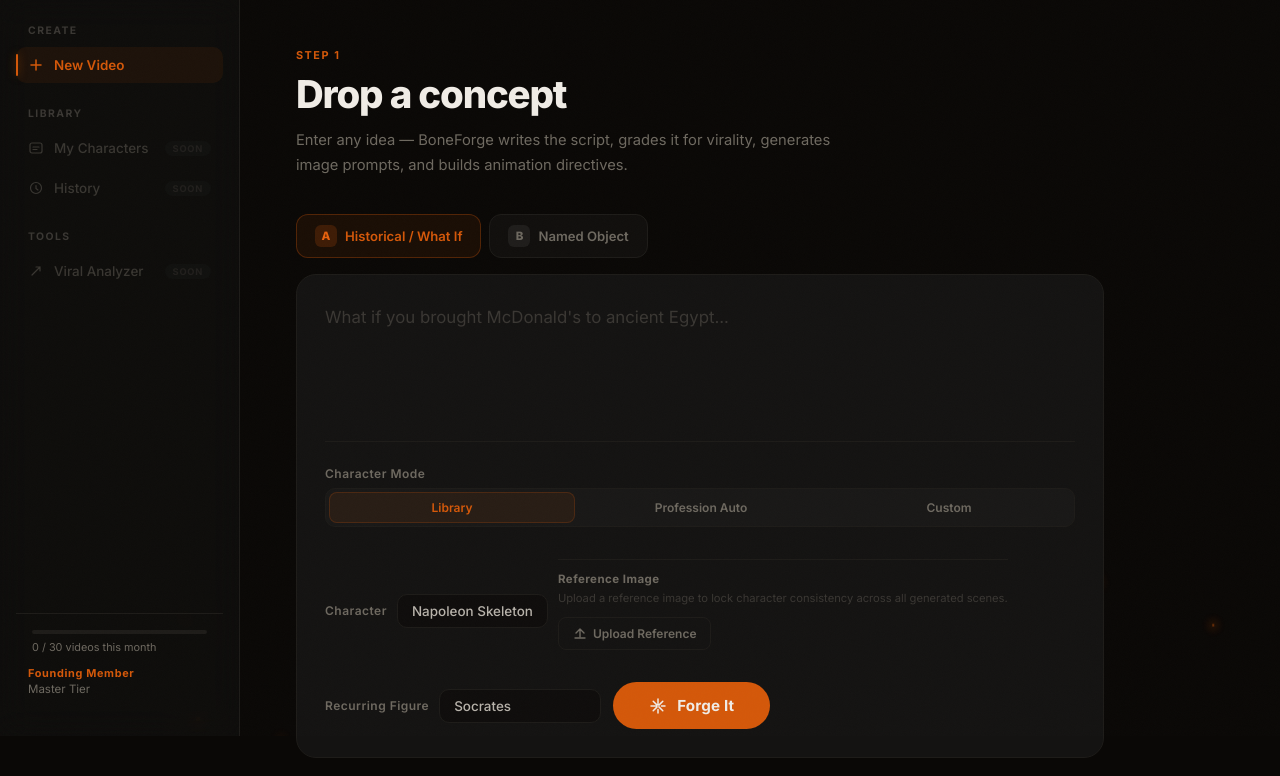
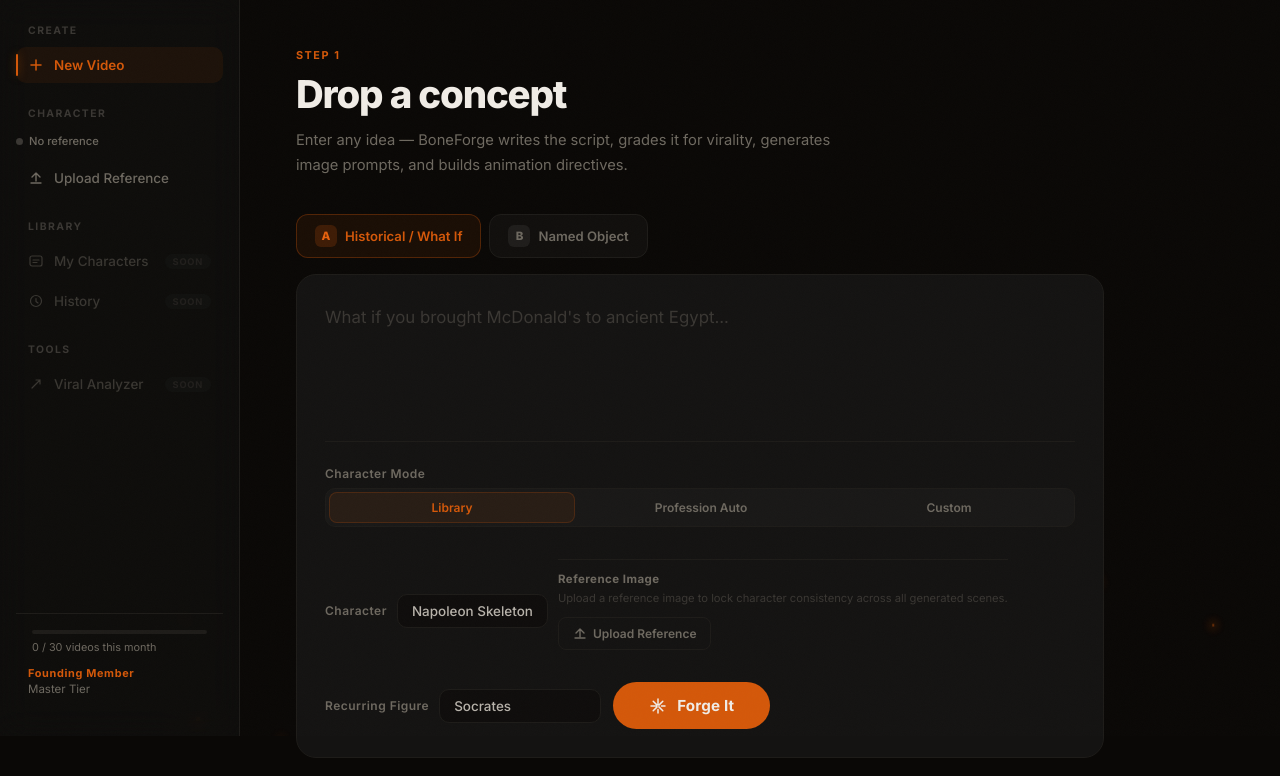
Before and after one commit to artyoms83/Bone-forge-app, a Flask app: page /dashboard in a window 1280 px wide. Shown: the part 64-840 px from the top of the page. Run offline with Flask 3, Linux system fonts and the light colour scheme; the visitor is signed in with stand-in values (Sample User, id 1).

Commit message:
persistent character reference library for base skeleton
Co-Authored-By: Claude Opus 4.6 <noreply@anthropic.com>

```diff
--- a/app.py
+++ b/app.py
@@ -28,6 +28,17 @@ APP_PASSWORD = os.getenv("APP_PASSWORD", "forge2026")
 
 BASE_DIR = os.path.dirname(os.path.abspath(__file__))
 USERS_FILE = os.path.join(BASE_DIR, 'users.json')
+REFERENCE_IMAGES_FILE = os.path.join(BASE_DIR, 'reference_images.json')
+
+def load_reference_images():
+    if not os.path.exists(REFERENCE_IMAGES_FILE):
+        return {}
+    with open(REFERENCE_IMAGES_FILE, 'r') as f:
+        return json.load(f)
+
+def save_reference_images(images):
+    with open(REFERENCE_IMAGES_FILE, 'w') as f:
+        json.dump(images, f)
 
 def load_users():
     if not os.path.exists(USERS_FILE):
@@ -67,12 +78,7 @@ CHARACTER_PRESETS = {
 
 PROFESSION_BASE_PREFIX = "skeleton character consistent, eyeballs with black pupils in skull, goofy expressive eyes, 3D, photorealistic environment, natural lighting, deep shadows, realistic textures, cinematic depth of field, film grain"
 
-REFERENCE_IMAGES = {
-    "napoleon": None,
-    "knight": None,
-    "viking": None,
-    "samurai": None,
-}
+REFERENCE_IMAGES = load_reference_images()
 
 # ---------------------------------------------------------------------------
 # Video caps & usage tracking
@@ -526,13 +532,27 @@ def grade_script():
 def upload_reference():
     data = request.get_json()
     character_key = data.get("character_key", "").strip()
-    image_data = data.get("image_data", "").strip()
+    image_data = data.get("image_data")
 
-    if not character_key or not image_data:
-        return jsonify({"error": "character_key and image_data required"}), 400
+    if not character_key:
+        return jsonify({"error": "character_key required"}), 400
 
-    REFERENCE_IMAGES[character_key] = image_data
+    if image_data:
+        REFERENCE_IMAGES[character_key] = image_data
+    else:
+        REFERENCE_IMAGES.pop(character_key, None)
+
+    save_reference_images(REFERENCE_IMAGES)
     return jsonify({"success": True, "character": character_key})
+
+
+@app.route("/get-reference", methods=["POST"])
+@login_required
+def get_reference():
+    data = request.get_json()
+    character_key = data.get("character_key", "base")
+    has_reference = character_key in REFERENCE_IMAGES and REFERENCE_IMAGES[character_key] is not None
+    return jsonify({"has_reference": has_reference, "character_key": character_key})
 
 
 # ---------------------------------------------------------------------------
@@ -544,7 +564,7 @@ def upload_reference():
 def generate_image():
     data = request.get_json()
     prompt = data.get("prompt", "").strip()
-    character_key = data.get("character_key", "")
+    character_key = data.get("character_key", "base")
 
     if not prompt:
         return jsonify({"error": "Prompt is required"}), 400
@@ -563,11 +583,11 @@ def generate_image():
                 },
                 {
                     "type": "text",
-                    "text": f"Generate an image matching this character's exact appearance. Keep the skeleton character visually identical to the reference. New scene: {prompt}. Dark cinematic style, high detail, dramatic lighting, 9:16 vertical format."
+                    "text": f"Use the skeleton character in the reference image as the exact character for this scene. Keep the skeleton's appearance, style, eye design, and proportions identical to the reference. Only change the outfit, pose, and background to match this scene description: {prompt}. Dark cinematic style, 9:16 vertical format, photorealistic, high detail, dramatic lighting, deep shadows, film grain."
                 }
             ]
         else:
-            message_content = f"Generate an image: {prompt}. Dark cinematic style, high detail, dramatic lighting, 9:16 vertical format."
+            message_content = f"Generate an image: {prompt}. Skeleton character with black pupils in skull, goofy expressive eyes, 3D, photorealistic environment, natural lighting, deep shadows, realistic textures, cinematic depth of field, film grain, 9:16 vertical format."
 
         resp = requests.post(
             "https://openrouter.ai/api/v1/chat/completions",
--- a/static/app.js
+++ b/static/app.js
@@ -7,7 +7,7 @@ var fixedScript = null;
 var isEditing = false;
 var currentFormula = 'a';
 var currentCharMode = 'library';
-var currentCharacterKey = '';
+var currentCharacterKey = 'base';
 
 // ---------------------------------------------------------------------------
 // FORMULA TOGGLE
@@ -819,29 +819,82 @@ function generateAllImages() {
 function handleReferenceUpload(input) {
   var file = input.files[0];
   if (!file) return;
+
+  var statusText = document.getElementById('refStatusText');
+  statusText.textContent = 'Uploading...';
+
   var reader = new FileReader();
   reader.onload = function(e) {
     var imageData = e.target.result;
-    var characterKey = document.getElementById('characterSelect').value;
+
     fetch('/upload-reference', {
       method: 'POST',
       headers: { 'Content-Type': 'application/json' },
-      body: JSON.stringify({ character_key: characterKey, image_data: imageData })
+      body: JSON.stringify({
+        character_key: 'base',
+        image_data: imageData
+      })
     })
     .then(function(r) { return r.json(); })
     .then(function(data) {
-      var status = document.getElementById('referenceStatus');
       if (data.success) {
-        status.textContent = 'Reference saved for ' + characterKey;
-        status.style.color = '#2dd4a0';
+        setReferenceStatus(true, imageData);
       } else {
-        status.textContent = data.error || 'Upload failed';
-        status.style.color = '#e84040';
+        statusText.textContent = 'Upload failed';
       }
+    })
+    .catch(function() {
+      statusText.textContent = 'Upload failed';
     });
   };
   reader.readAsDataURL(file);
 }
+
+function setReferenceStatus(hasRef, imageData) {
+  var dot = document.getElementById('refDot');
+  var statusText = document.getElementById('refStatusText');
+  var previewWrap = document.getElementById('refPreviewWrap');
+  var previewImg = document.getElementById('refPreviewImg');
+
+  if (hasRef) {
+    dot.classList.add('active');
+    statusText.textContent = 'Reference active';
+    if (imageData) {
+      previewImg.src = imageData;
+      previewWrap.style.display = 'block';
+    }
+  } else {
+    dot.classList.remove('active');
+    statusText.textContent = 'No reference';
+    previewWrap.style.display = 'none';
+    previewImg.src = '';
+  }
+}
+
+function clearReference() {
+  fetch('/upload-reference', {
+    method: 'POST',
+    headers: { 'Content-Type': 'application/json' },
+    body: JSON.stringify({ character_key: 'base', image_data: null })
+  })
+  .then(function(r) { return r.json(); })
+  .then(function() {
+    setReferenceStatus(false);
+  });
+}
+
+// Check reference status on page load
+fetch('/get-reference', {
+  method: 'POST',
+  headers: { 'Content-Type': 'application/json' },
+  body: JSON.stringify({ character_key: 'base' })
+})
+.then(function(r) { return r.json(); })
+.then(function(data) {
+  if (data.has_reference) {
+    setReferenceStatus(true, null);
+  }
+});
 
 // ---------------------------------------------------------------------------
 // QUICK NAV
--- a/static/style.css
+++ b/static/style.css
@@ -1111,6 +1111,67 @@ button { font-family: var(--font); cursor: pointer; border: none; outline: none;
   font-size: 0.72rem;
   margin-top: 8px;
   font-weight: 500;
+}
+
+/* SIDEBAR REFERENCE */
+.reference-status-pill {
+  display: flex;
+  align-items: center;
+  gap: 6px;
+  padding: 4px 0 8px;
+}
+
+.ref-dot {
+  width: 7px;
+  height: 7px;
+  border-radius: 50%;
+  background: var(--text-muted);
+  flex-shrink: 0;
+}
+
+.ref-dot.active {
+  background: #2dd4a0;
+  box-shadow: 0 0 6px rgba(45,212,160,0.5);
+}
+
+#refStatusText {
+  font-size: 0.7rem;
+  color: var(--text-dim);
+  font-weight: 500;
+}
+
+.ref-preview-wrap {
+  margin-top: 8px;
+  position: relative;
+}
+
+.ref-preview-img {
+  width: 100%;
+  aspect-ratio: 9/16;
+  object-fit: cover;
+  border-radius: 10px;
+  border: 1px solid var(--border);
+}
+
+.ref-clear-btn {
+  position: absolute;
+  top: 6px;
+  right: 6px;
+  background: rgba(10,8,6,0.85);
+  border: 1px solid var(--border);
+  border-radius: 6px;
+  color: var(--text-dim);
+  font-size: 0.65rem;
+  font-weight: 600;
+  font-family: var(--font);
+  padding: 3px 8px;
+  cursor: pointer;
+  transition: all 0.2s;
+}
+
+.ref-clear-btn:hover {
+  color: #e84040;
+  border-color: rgba(232,64,64,0.3);
 }
 
 /* ===================================================================
--- a/templates/dashboard.html
+++ b/templates/dashboard.html
@@ -46,6 +46,22 @@
         <svg width="16" height="16" viewBox="0 0 16 16" fill="none"><path d="M8 3v10M3 8h10" stroke="currentColor" stroke-width="1.5" stroke-linecap="round"/></svg>
         New Video
       </button>
+    </div>
+    <div class="sidebar-section">
+      <div class="sidebar-label">Character</div>
+      <div class="reference-status-pill" id="sidebarReferenceStatus">
+        <div class="ref-dot" id="refDot"></div>
+        <span id="refStatusText">No reference</span>
+      </div>
+      <input type="file" id="sidebarRefInput" accept="image/*" style="display:none" onchange="handleReferenceUpload(this)">
+      <button class="sidebar-btn" onclick="document.getElementById('sidebarRefInput').click()">
+        <svg width="16" height="16" viewBox="0 0 16 16" fill="none"><path d="M8 3v8M4 7l4-4 4 4" stroke="currentColor" stroke-width="1.4" stroke-linecap="round" stroke-linejoin="round"/><path d="M3 13h10" stroke="currentColor" stroke-width="1.4" stroke-linecap="round"/></svg>
+        Upload Reference
+      </button>
+      <div class="ref-preview-wrap" id="refPreviewWrap" style="display:none">
+        <img id="refPreviewImg" class="ref-preview-img" alt="Reference">
+        <button class="ref-clear-btn" onclick="clearReference()">Clear</button>
+      </div>
     </div>
     <div class="sidebar-section">
       <div class="sidebar-label">Library</div>
```
Also changed, not shown: 1 other file.
